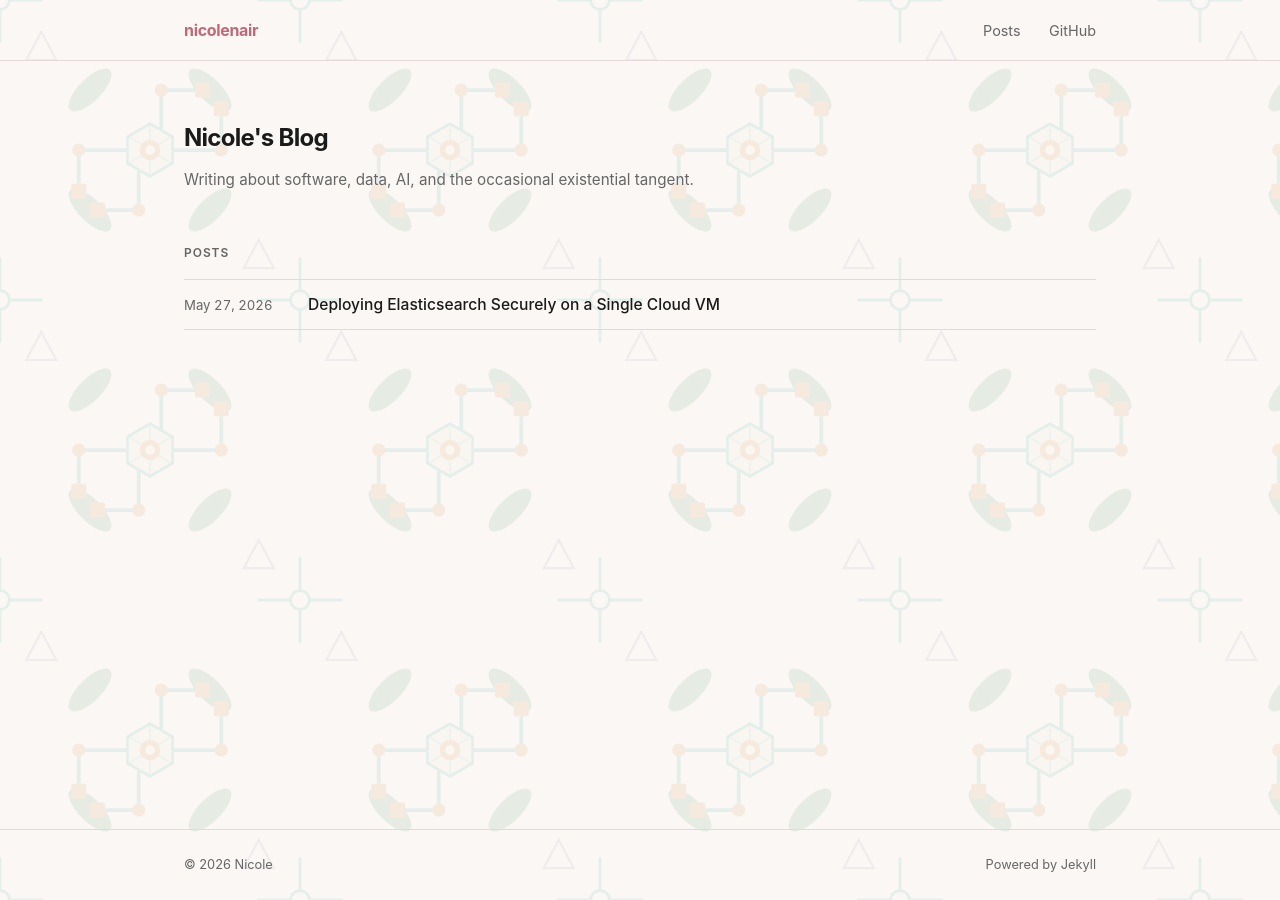
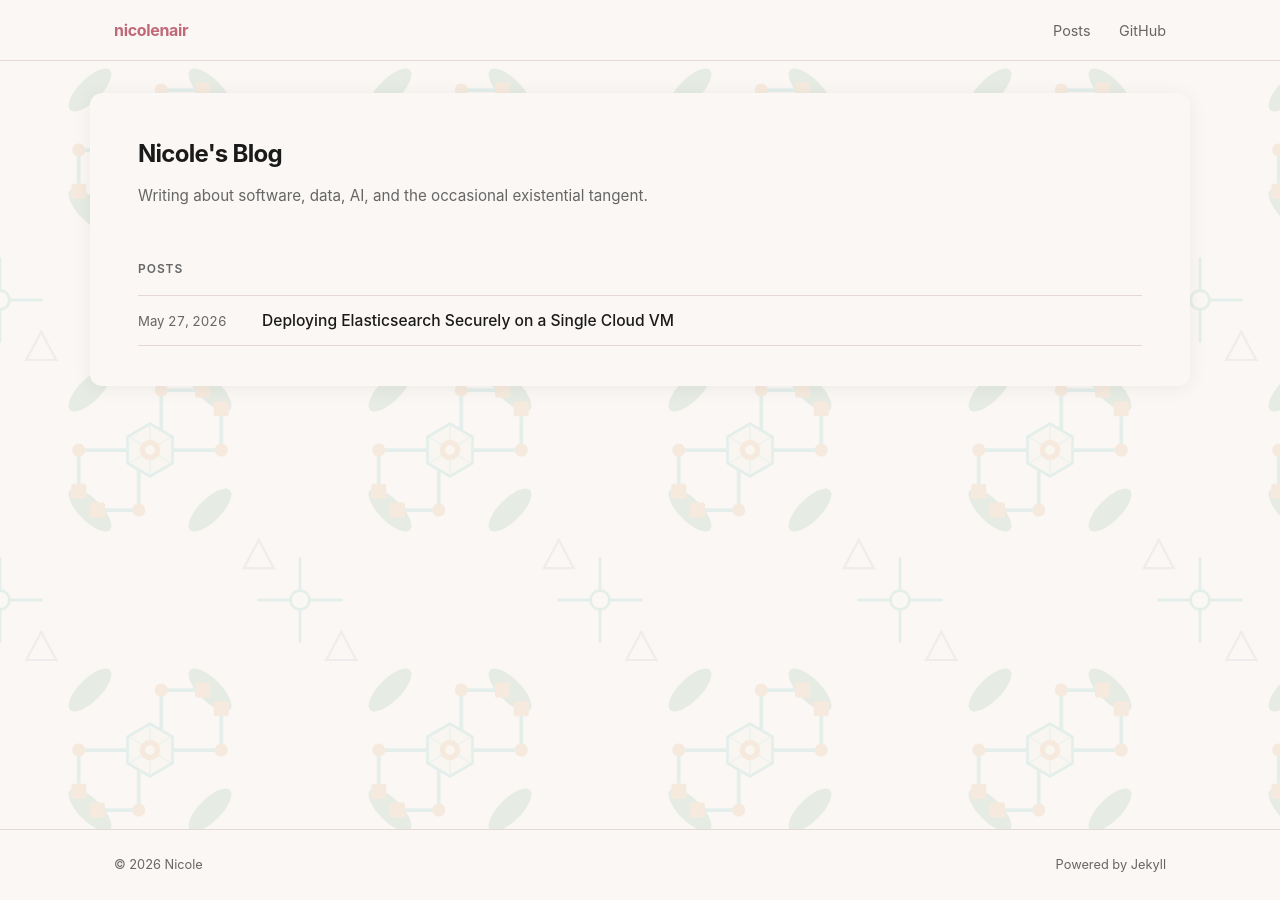
Before and after one commit to nicolenair/nicolenair.github.io, a Jekyll site: the page built from index.html, in a window 1280 px wide. Built offline with Jekyll 4.4.1, drawn with Linux system fonts in a browser that asks for light colours.

Commit message:
update layout

```diff
--- a/assets/css/style.css
+++ b/assets/css/style.css
@@ -8,7 +8,7 @@
   --code-bg: #f5f0ee;
   --accent: #c06878;
   --accent-pale: #f8ecee;
-  --max-width: 960px;
+  --max-width: 1100px;
 }
 
 * {
@@ -58,6 +58,7 @@ a {
 .site-header {
   border-bottom: 1px solid var(--border);
   padding: 1rem 0;
+  background: var(--bg);
 }
 
 .site-header .wrapper {
@@ -89,8 +90,15 @@ a {
 /* Main */
 
 main {
-  padding: 3.5rem 0 4rem;
+  padding: 2rem 1.5rem 4rem;
   flex: 1;
+}
+
+main > .wrapper {
+  background: var(--bg);
+  border-radius: 12px;
+  padding: 2.5rem 3rem;
+  box-shadow: 0 2px 20px rgba(0,0,0,0.06);
 }
 
 /* Home page */
@@ -309,6 +317,7 @@ main {
 .site-footer {
   border-top: 1px solid var(--border);
   padding: 1.5rem 0;
+  background: var(--bg);
 }
 
 .site-footer .wrapper {
```
